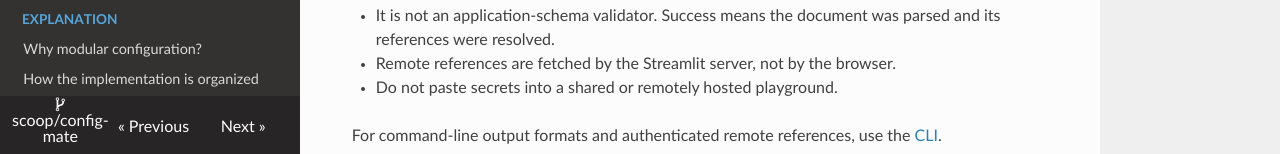
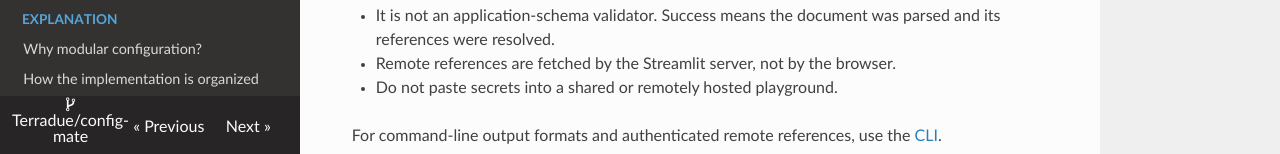
Before and after one commit to Terradue/config-mate, an MkDocs documentation site: the page built from docs/how-to/playground.md, in a window 1280 px wide and 900 px high, scrolled down 580 px. Shown: the part 743-897 px from the top of the window. Built offline with MkDocs 1.6.1, drawn with Linux system fonts in a browser that asks for light colours; nearby versions of some CDN libraries.

```diff
--- a/mkdocs.yaml
+++ b/mkdocs.yaml
@@ -2,7 +2,7 @@
 # site_url: not available
 site_author: Fabrice Brito, Simone Tripodi
 repo_url: https://git.terradue.com/scoop/config-mate/
-repo_name: scoop/config-mate
+repo_name: Terradue/config-mate
 
 theme:
   logo: imgs/icon-eoap.png
```
